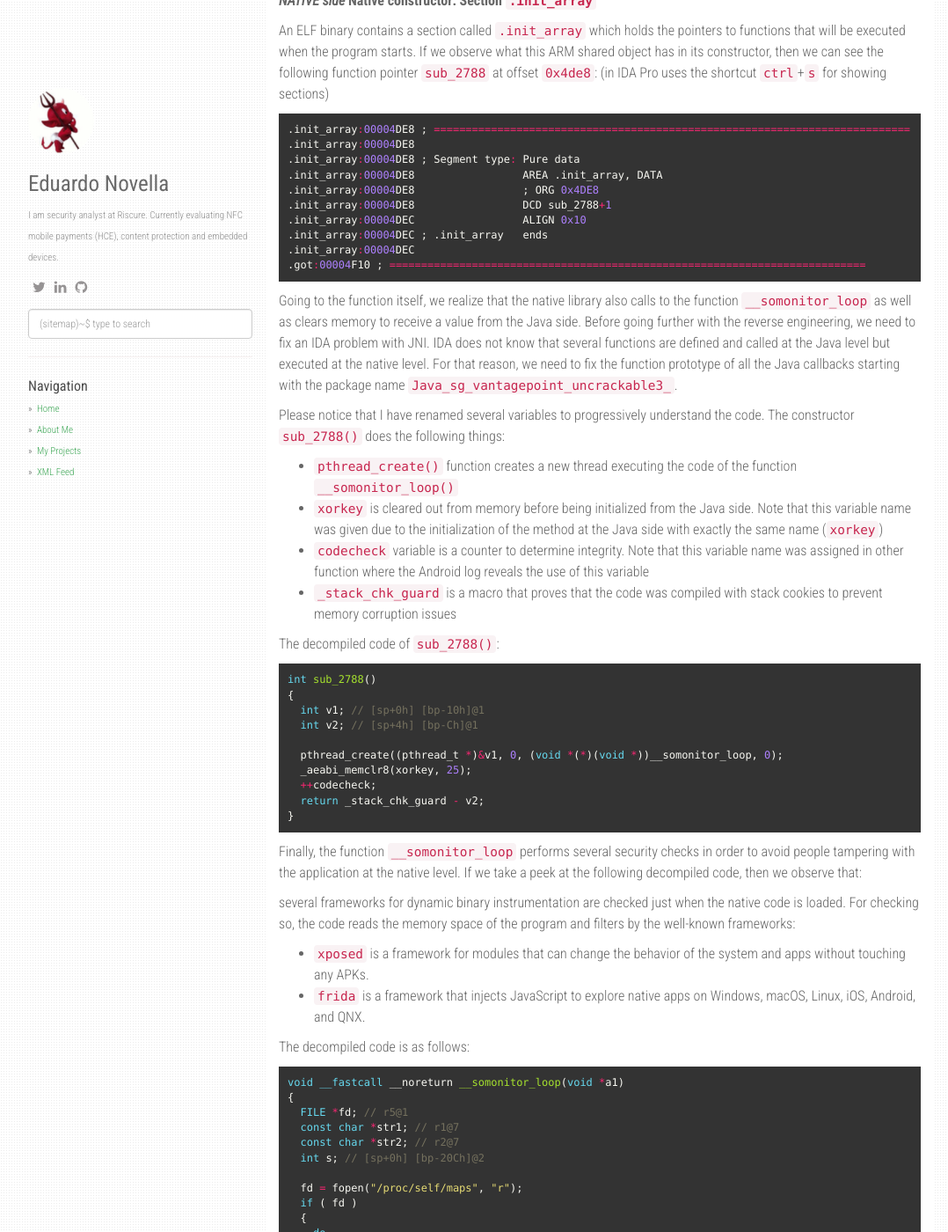
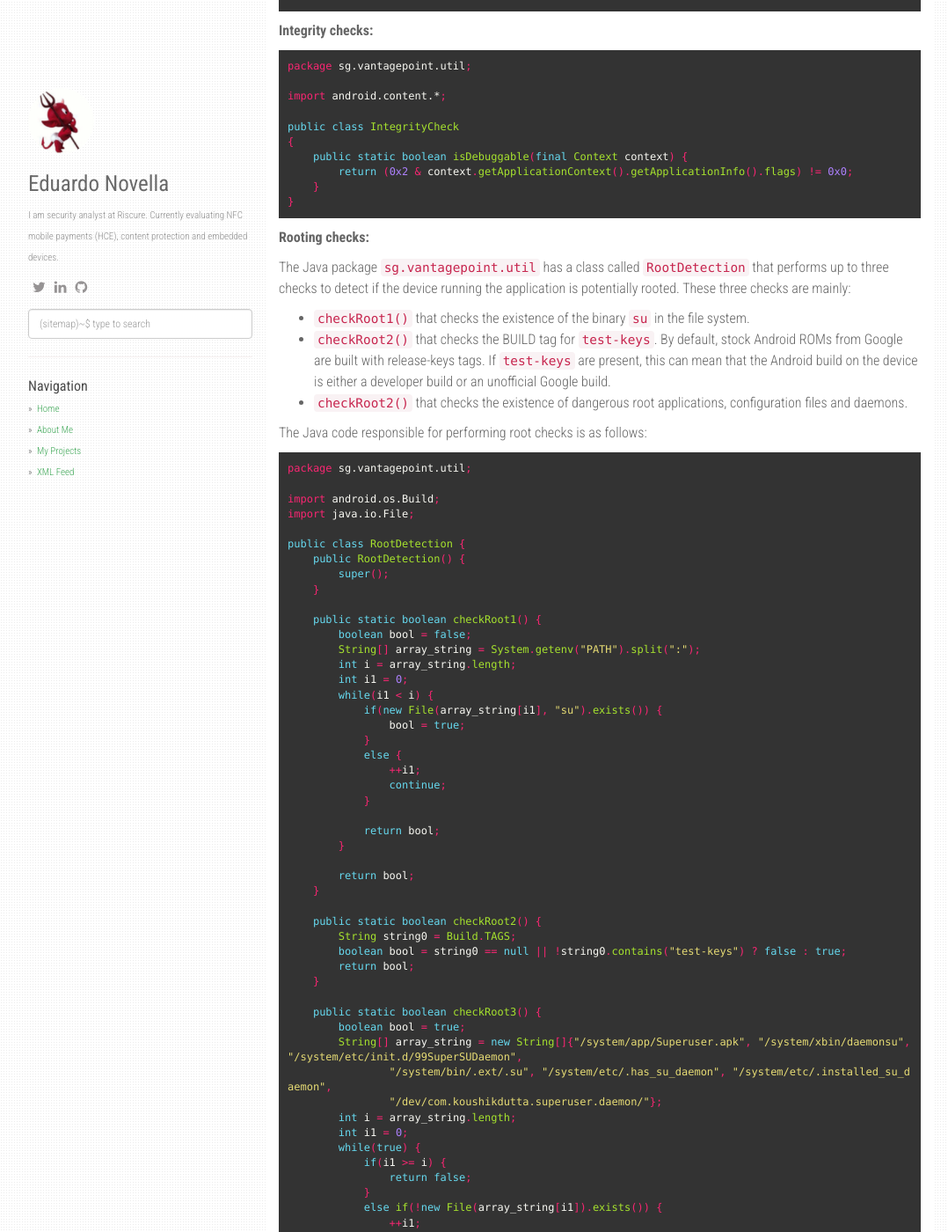
Before and after one commit to enovella/enovella.github.io, a Jekyll site: the page built from _posts/2017-04-30-android-owasp-crackmes-level-3.md, in a window 1280 px wide and 1400 px high, scrolled down 2536 px. Shown: the whole window at 88% size, without its empty margins (53-1131 px from the left). Built offline with Jekyll 4.4.1, drawn with Linux system fonts in a browser that asks for light colours; nearby versions of some CDN libraries; comment, search, counter and statistics services are not loaded; some of the changed text lies outside the part shown.

Commit message:
android OWASP crackme: level3

````diff
--- a/_posts/2017-04-30-android-owasp-crackmes-level-3.md
+++ b/_posts/2017-04-30-android-owasp-crackmes-level-3.md
@@ -44,6 +44,7 @@ First of all, several files need to be unpacked from the APK to be reverse engin
 * `./classes.dex` contains the Java Dalvik bytecode
 
 ***JAVA side***
+
 **Java security checks**
 
 ```java
@@ -120,6 +121,93 @@ public class MainActivity extends AppCompatActivity {
     //<REDACTED>
  }
 ```
+
+
+**Integrity checks:**
+
+```java
+package sg.vantagepoint.util;
+
+import android.content.*;
+
+public class IntegrityCheck
+{
+    public static boolean isDebuggable(final Context context) {
+        return (0x2 & context.getApplicationContext().getApplicationInfo().flags) != 0x0;
+    }
+}
+```
+
+**Rooting checks:**
+
+The Java package `sg.vantagepoint.util` has a class called `RootDetection` that performs up to three checks to detect if the device running the application is potentially rooted. These three checks are mainly:
+
+* `checkRoot1()` that checks the existence of the binary `su` in the file system.
+* `checkRoot2()` that checks the BUILD tag for `test-keys`. By default, stock Android ROMs from Google are built with release-keys tags. If `test-keys` are present, this can mean that the Android build on the device is either a developer build or an unofficial Google build.
+* `checkRoot2()` that checks the existence of dangerous root applications, configuration files and daemons.
+
+The Java code responsible for performing root checks is as follows:
+```java
+package sg.vantagepoint.util;
+
+import android.os.Build;
+import java.io.File;
+
+public class RootDetection {
+    public RootDetection() {
+        super();
+    }
+
+    public static boolean checkRoot1() {
+        boolean bool = false;
+        String[] array_string = System.getenv("PATH").split(":");
+        int i = array_string.length;
+        int i1 = 0;
+        while(i1 < i) {
+            if(new File(array_string[i1], "su").exists()) {
+                bool = true;
+            }
+            else {
+                ++i1;
+                continue;
+            }
+
+            return bool;
+        }
+
+        return bool;
+    }
+
+    public static boolean checkRoot2() {
+        String string0 = Build.TAGS;
+        boolean bool = string0 == null || !string0.contains("test-keys") ? false : true;
+        return bool;
+    }
+
+    public static boolean checkRoot3() {
+        boolean bool = true;
+        String[] array_string = new String[]{"/system/app/Superuser.apk", "/system/xbin/daemonsu", "/system/etc/init.d/99SuperSUDaemon",
+                "/system/bin/.ext/.su", "/system/etc/.has_su_daemon", "/system/etc/.installed_su_daemon",
+                "/dev/com.koushikdutta.superuser.daemon/"};
+        int i = array_string.length;
+        int i1 = 0;
+        while(true) {
+            if(i1 >= i) {
+                return false;
+            }
+            else if(!new File(array_string[i1]).exists()) {
+                ++i1;
+                continue;
+            }
+
+            return bool;
+        }
+
+        return false;
+    }
+}
+```
+
 
 
 ***NATIVE side***
````
